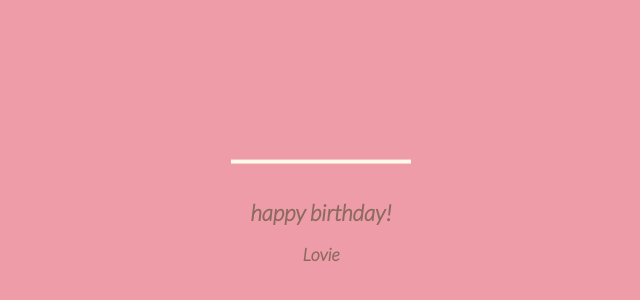
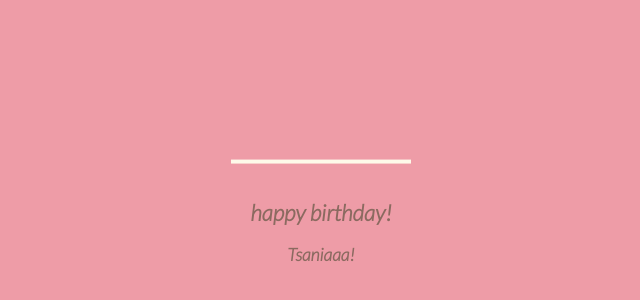
Before and after one commit to Mr0tongbabiketu/pastikenalsiapa, a plain HTML site: page maaftelat.html in a window 1280 px wide. Shown: the part 164-464 px from the top of the page, 327-967 px from the left. Drawn offline with Linux system fonts and the light colour scheme.

Commit message:
Update and rename birthday-cake.html to maaftelat.html

```diff
--- a/birthday-cake.html
+++ b/maaftelat.html
@@ -284,7 +284,7 @@
       </svg>
       <div class="text">
       <h1>happy birthday!</h1>
-      <p class="name">Lovie</p>
+      <p class="name">Tsaniaaa!</p>
       </div>
   </body>
 </html>
```
